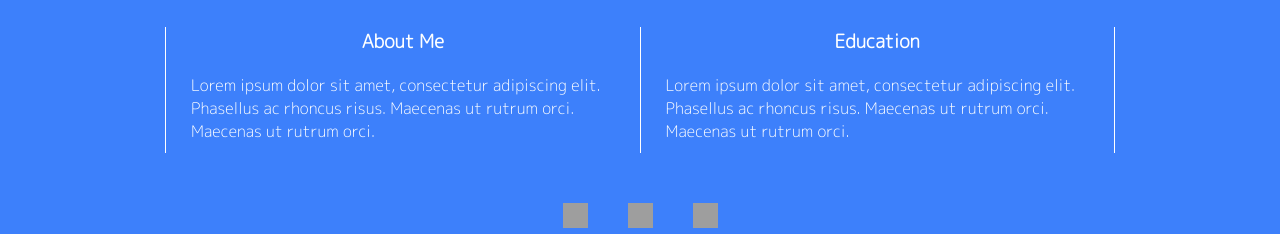
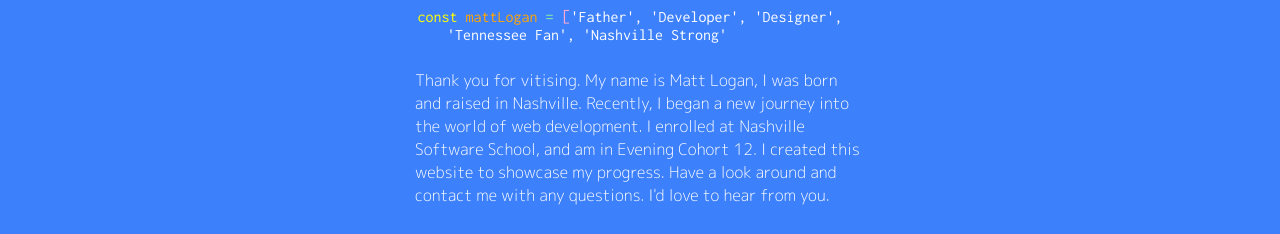
Before and after one commit to MLogan1998/personal-bio-site, a plain HTML site: page index.html in a window 1280 px wide. Both pictures are taken after a click on the link "Bio". Shown: the part 192-426 px from the top of the page. Drawn offline with Linux system fonts and the light colour scheme; grey boxes are pictures that could not be loaded; a web font is replaced by a local one.

Commit message:
finished bio section

```diff
--- a/index.html
+++ b/index.html
@@ -10,6 +10,7 @@
   <link href="https://fonts.googleapis.com/css2?family=Barlow+Condensed:wght@500&display=swap" rel="stylesheet">
   <link href="https://fonts.googleapis.com/css2?family=Prompt:wght@300&display=swap" rel="stylesheet">
   <link href="https://fonts.googleapis.com/css2?family=Pattaya&display=swap" rel="stylesheet">
+  <link href="https://fonts.googleapis.com/css2?family=Inconsolata&display=swap" rel="stylesheet">
   <link rel="stylesheet" href="main.css">
 </head>
 <body>
@@ -25,16 +26,15 @@
 <div class="fullPage" id="bioPage">
   <h1>Welcome!</h1>
   <div class="secondContainer">
-    <div class="textContent" id="tBorder">
-      <h3>About Me</h3>
-      <p>Lorem ipsum dolor sit amet, consectetur adipiscing elit. Phasellus ac rhoncus risus. Maecenas ut rutrum orci. Maecenas ut rutrum orci. </p>
+    <div class="textContentTyping">
+      <p class="about"><span class="const">const </span><span class="nameText">mattLogan </span><span class="equal">= </span><span class="bracket">[</span><span>'Father', 'Developer', 'Designer',</p>
+        <p>&nbsp;&nbsp;&nbsp;&nbsp;'Tennessee Fan', 'Nashville Strong'</span><span class="bracket">]</span>;</p>
       </div>
      <div class="textContent">
-      <h3>Education</h3>
-      <p>Lorem ipsum dolor sit amet, consectetur adipiscing elit. Phasellus ac rhoncus risus. Maecenas ut rutrum orci. Maecenas ut rutrum orci. </p>
+      <p class="edP">Thank you for vitising. My name is Matt Logan, I was born and raised in Nashville. Recently, I began a new journey into the world of web development. I enrolled at Nashville Software School, and am in Evening Cohort 12. I created this website to showcase my progress. Have a look around and contact me with any questions. I'd love to hear from you.</p>
     </div>
   </div>
-  <a href="https://github.com/MLogan1998=" target="_new"><img src="https://i.postimg.cc/0Q9qHVcD/githubwhite.png" width="25" height="25"></a>
+  <a href="https://github.com/MLogan1998" target="_new"><img src="https://i.postimg.cc/0Q9qHVcD/githubwhite.png" width="25" height="25"></a>
   <a href="https://www.linkedin.com/in/matt-logan-a7742a19b/" target="_new"><img src="https://i.postimg.cc/XJbfCCxs/linkednew.png" width="25" height="25"></a>
   <a href="https://www.facebook.com/matt.logan.39" target="new"><img src="https://i.postimg.cc/dQjrZ3b0/facebooknew.png" width="25" height="25"></a>
  </div>
--- a/main.css
+++ b/main.css
@@ -57,42 +57,122 @@ nav h1 {
   font-family: 'Pattaya', sans-serif;
   font-size: 60px;
   color: white;
-  margin: 30px 0px 30px 0px;
+  margin: 30px 0px 10px 0px;
   padding-top: 60px;
 }
 .secondContainer {
   max-width: 950px;
   background-color: white;
   margin: 0 auto;
-  display: flex;
   background-color: #3d80fb;
   justify-content: center;
-  margin-bottom: 50px;
+  margin-bottom: 30px;
 }
-.textContent h3 {
-  color:  white;
-  font-family: 'M PLUS Rounded 1c', sans-serif;
-  margin-top: 0px;
-}
-.textContent p {
-  font-family: 'M PLUS Rounded 1c', sans-serif;
-  margin: 5px 25px 10px 25px;
-  color:  white;
-  text-align: left;
+
+.textContentTyping {
+  margin: 0 auto;
+  width: 450px;
+  padding-bottom: 10px;
+  color: white;
  }
 
+.const {
+ color: yellow;
+}
+
+.nameText {
+ color: orange;
+}
+
+.equal {
+ color: #8AEE9B;
+}
+
+.bracket {
+ color: #FAA8D1;
+ font-size: 18px;
+}
+.textContentTyping p {
+ font-family: 'Inconsolata', monospace;
+ margin: 0;
+ white-space: nowrap;
+ overflow: hidden;
+}
+.textContentTyping p:nth-child(1) {
+ width: 430px;
+ -webkit-animation: type 5s steps(53, end);
+ animation: type 5s steps(53, end);
+ -webkit-animation-fill-mode: forwards;
+ animation-fill-mode: forwards;
+}
+
+.textContentTyping p:nth-child(2) {
+ margin-top: 0px;
+ width: 325px;
+ opacity: 0;
+ -webkit-animation: type2 3s steps(40, end);
+ animation: type2 3s steps(40, end);
+ -webkit-animation-delay: 5s;
+ animation-delay: 5s;
+ -webkit-animation-fill-mode: forwards;
+ animation-fill-mode: forwards;
+}
+
+@keyframes type {
+ 0% {
+   width: 0;
+ }
+ 100% {
+   border: none;
+ }
+}
+
+@-webkit-keyframes type {
+ 0% {
+   width: 0;
+ }
+ 100% {
+   border: none;
+ }
+}
+
+@keyframes type2 {
+ 0% {
+   width: 0;
+ }
+ 1% {
+   opacity: 1;
+ }
+ 100% {
+   opacity: 1;
+   border: none;
+ }
+}
+
+@-webkit-keyframes type2 {
+ 0% {
+   width: 0;
+ }
+ 1% {
+   opacity: 1;
+ }
+ 100% {
+   opacity: 1;
+ }
+}
+
  .textContent {
-  border-right: 1px solid white;
+  width: 450px;
+  margin: 0 auto;
+  font-family: 'M PLUS Rounded 1c', sans-serif;
+  text-align: left;
+  color: white;
  }
-
-#tBorder {
-  border-left: 1px solid white;
-}
 
 .projectContainer {
   background-color: white;
   justify-content: center;
- padding-bottom: 25px;
+  padding-bottom: 25px;
 }
 
 #projectsPage {
@@ -109,13 +189,12 @@ nav h1 {
 ::-webkit-scrollbar {
   height: 14px;
   width: 4px;
-
   background-color: white;
 }
 ::-webkit-scrollbar-thumb {
   background: lightgrey;
   border-radius: 5px;
-  -webkit-box-shadow: inset 0 0 6px rgba(0,0,0,0.4);
+  box-shadow: inset 0 0 6px rgba(0,0,0,0.4);
 }
 
 .projectsH1 {
```
